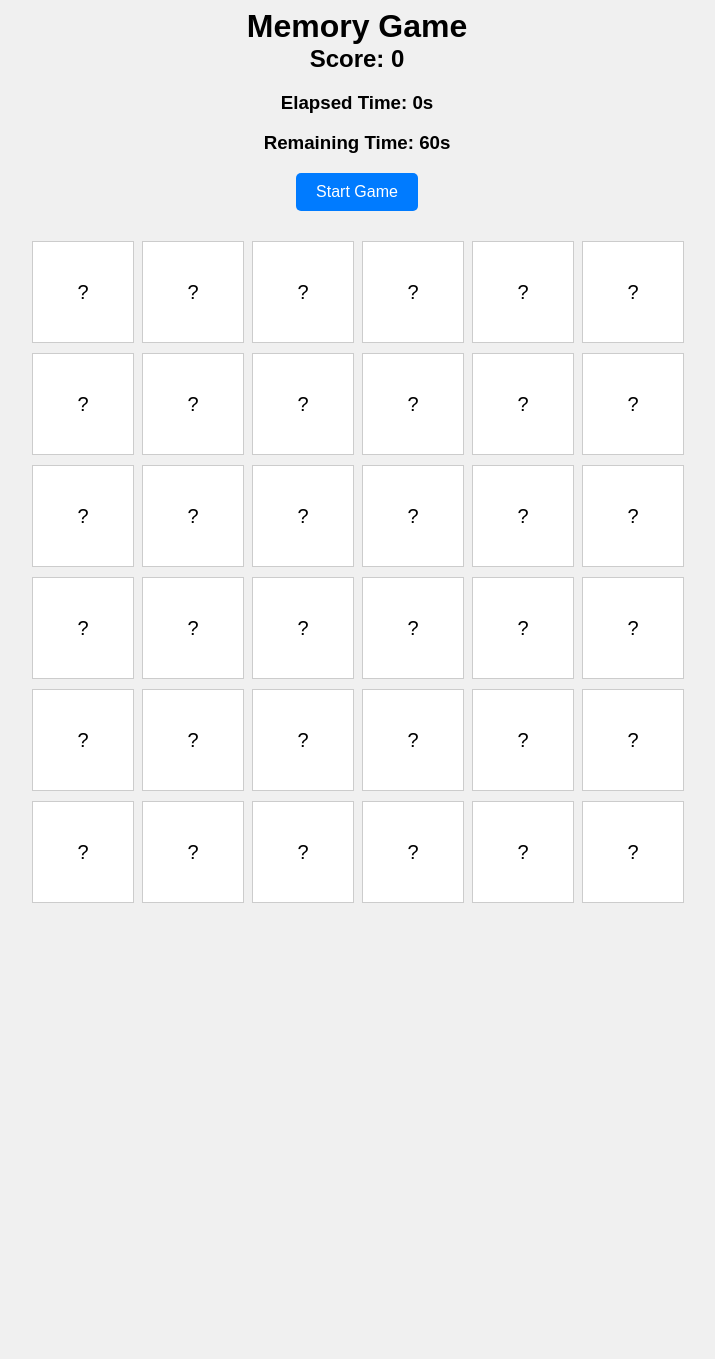
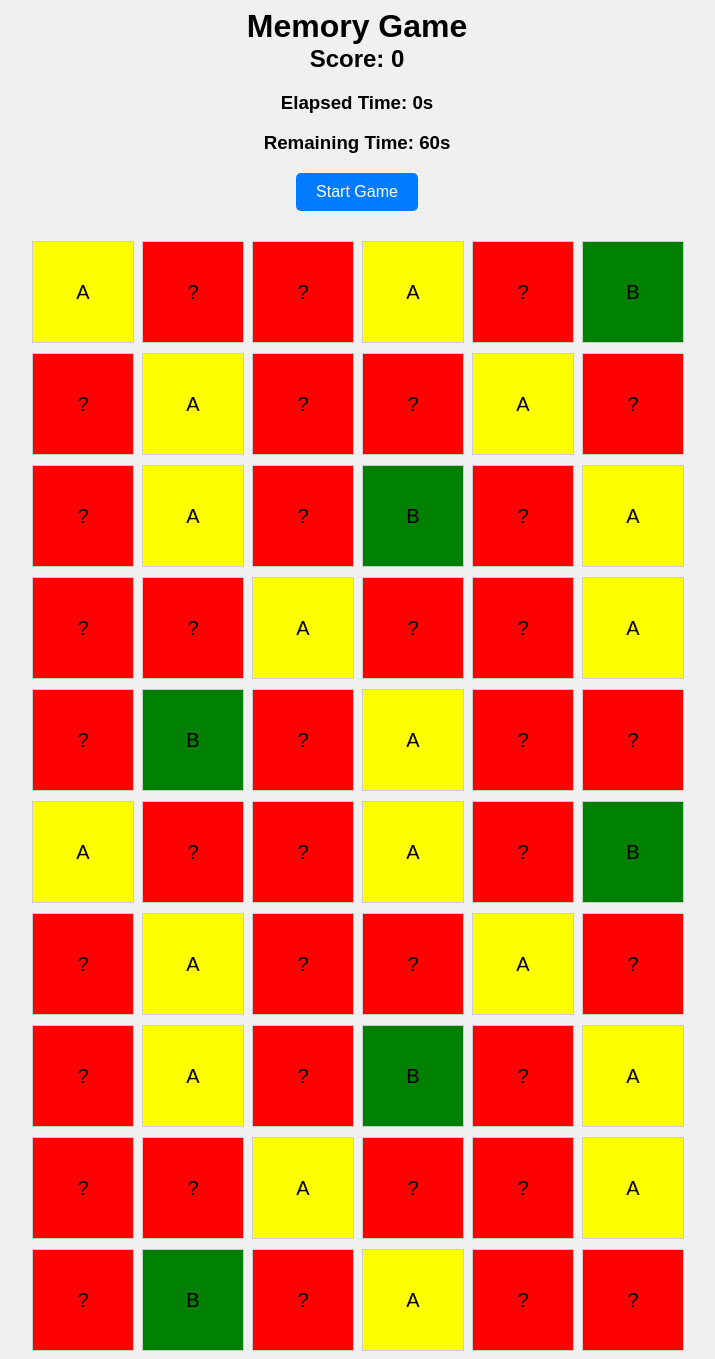
Before and after one commit to martprenger/web3, a PHP site: page / in a window 1280 px wide. Shown: the whole page, without its empty margins (283-998 px from the left). Before the commit the page ends 903 px from the top, so only its background shows below. Run offline with PHP 8.4, Linux system fonts and the light colour scheme.

Commit message:
make the cards a differt color

```diff
--- a/memory/index.html
+++ b/memory/index.html
@@ -15,12 +15,21 @@
     <button class="btn" id="start-btn">Start Game</button>
     <div id="board" class="board">
     </div>
+
+    <div class="info_board">
+
+    </div>
 </div>
 <script>
 
     //add cards to the board
     let html = ''
     for (let i = 0; i < 36; i++) {
+        if(i % 2 === 0 ) {
+            html += '<div class="card open">A</div>'
+        } else if(i % 3 === 0){
+            html += '<div class="card gevonden">B</div>'
+        }
         html += '<div class="card gesloten">?</div>'
     }
     document.getElementById('board').innerHTML = html
--- a/memory/style.css
+++ b/memory/style.css
@@ -39,3 +39,16 @@ h1, h2 {
     justify-content: center;
     font-size: 20px;
 }
+
+
+.card.open{
+    background-color: yellow;
+}
+
+.card.gevonden{
+    background-color: green;
+}
+.card.gesloten{
+    background-color: red;
+
+}
```
